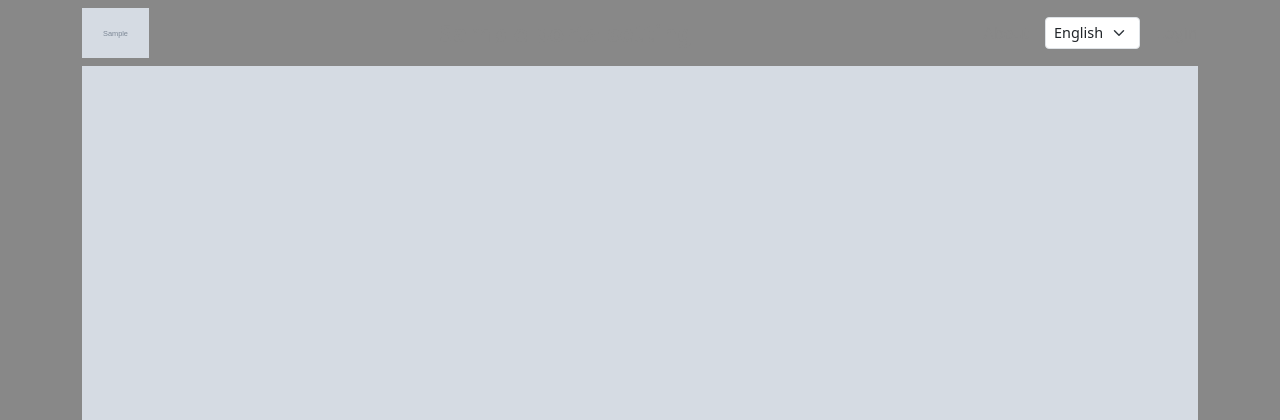
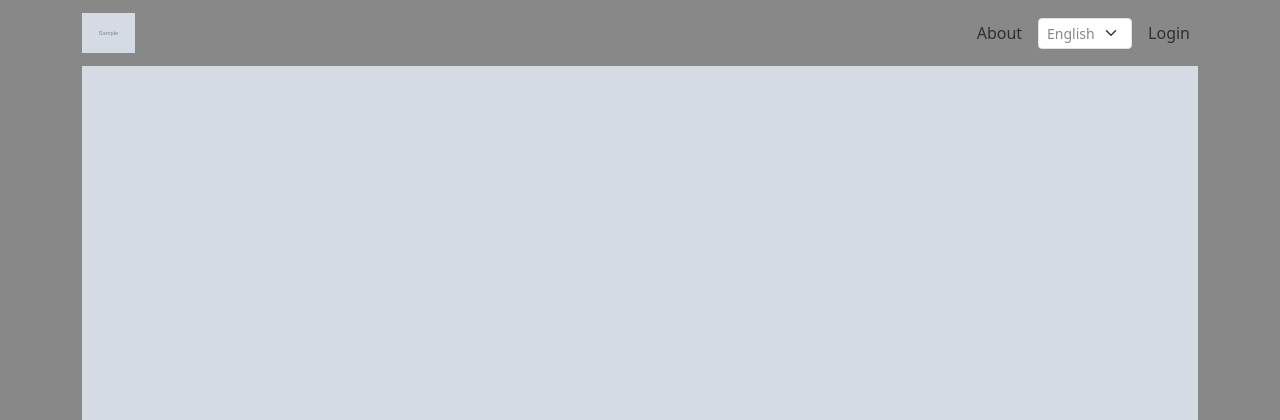
Before and after one commit to sauravd/kcc-data, a Django app: page / in a window 1280 px wide. Shown: the top 420 px of the page. Run offline with Django 5.2, Linux system fonts and the light colour scheme; tables that the repository leaves empty hold one stand-in row (values such as "Sample post"); grey boxes marked "Sample" are stand-in pictures.

Commit message:
feat: compeleted a full portal app with admin customization options

```diff
--- a/web/portal/templates/base.html
+++ b/web/portal/templates/base.html
@@ -10,80 +10,86 @@
  {% else %}
    <link rel="shortcut icon" href="{% static 'img/default-favicon.ico' %}" type="image/x-icon">
  {% endif %}
-  <link href="https://cdn.jsdelivr.net/npm/bootstrap@5/dist/css/bootstrap.min.css" rel="stylesheet">
+  <link href="https://cdn.jsdelivr.net/npm/bootstrap@5.3.2/dist/css/bootstrap.min.css"
+  rel="stylesheet" integrity="sha384-..." crossorigin="anonymous">
   <link href="{% static 'css/site.css' %}" rel="stylesheet">
   {% block extra_head %}{% endblock %}
 </head>
 <body class="d-flex flex-column min-vh-100"
      style="background: {{ cfg.body_bg_color }}; color: {{ cfg.body_text_color }};">
-    <header style="background: {{ cfg.header_color }}; padding: .5rem 0;">
-    <nav class="container d-flex align-items-center">
-      <!-- left: logo -->
-      <div class="flex-shrink-0">
+    <header>
+  <nav class="navbar navbar-expand-md" style="background: {{ cfg.header_color }};">
+    <div class="container">
+      <!-- Brand: logo + title -->
+      <a class="navbar-brand d-flex align-items-center" href="{% url 'portal:index' %}">
         {% if cfg.logo %}
-          <a href="/"><img src="{{ cfg.logo.url }}" alt="{{ cfg.site_title }}" style="height:50px;"></a>
+          <img src="{{ cfg.logo.url }}" alt="{{ cfg.site_title }}" style="height:40px;">
         {% endif %}
-      </div>
+        <span class="ms-2 fw-bold"
+              style="color: {{ cfg.header_text_color }}; font-size:1.25rem;">
+          {{ cfg.site_title }}
+        </span>
+      </a>
 
-      <!-- center: title -->
-      <div class="flex-grow-1 text-center">
-        <a href="/" class="navbar-brand"
-           style="color: {{ cfg.header_text_color }};
-                  font-weight:700;
-                  font-size:1.5rem;
-                  text-decoration:none;">
-          {{ cfg.site_title }}
-        </a>
-      </div>
+      <!-- Toggler button for mobile -->
+      <button class="navbar-toggler" type="button" data-bs-toggle="collapse"
+              data-bs-target="#mainNavbar" aria-controls="mainNavbar"
+              aria-expanded="false" aria-label="{% trans 'Toggle navigation' %}">
+        <span class="navbar-toggler-icon"></span>
+      </button>
 
-      <!-- right: nav buttons -->
-      <ul class="navbar-nav d-flex flex-row align-items-center flex-shrink-0">
+      <!-- Collapsible content -->
+      <div class="collapse navbar-collapse" id="mainNavbar">
+        <ul class="navbar-nav ms-auto align-items-center">
           <!-- About -->
-        <li class="nav-item me-3">
+          <li class="nav-item">
             <a class="nav-link" href="{% url 'portal:about' %}"
-             style="color: {{ cfg.login_text_color }}; font-weight:500;">
+               style="color: {{ cfg.login_text_color }};">
               {% trans "About" %}
             </a>
           </li>
-        <!-- language -->
-        <li class="nav-item me-3">
-          <form action="{% url 'set_language' %}" method="post">
+
+          <!-- Language selector -->
+          <li class="nav-item">
+            <form action="{% url 'set_language' %}" method="post" class="d-flex mx-md-2">
               {% csrf_token %}
               <select name="language" onchange="this.form.submit()"
                       class="form-select form-select-sm"
-                    style="width:auto;font-size:0.9rem;">
+                      style="color: {{ cfg.header_text_color }};">
                 {% get_current_language as LANGUAGE_CODE %}
                 <option value="en" {% if LANGUAGE_CODE == 'en' %}selected{% endif %}>English</option>
                 <option value="ar" {% if LANGUAGE_CODE == 'ar' %}selected{% endif %}>Arabic</option>
               </select>
             </form>
           </li>
-        <!-- login/logout -->
+
+          <!-- Login / User / Logout -->
           {% if user.is_authenticated %}
-          <li class="nav-item me-3">
-            <span class="nav-link" style="color: {{ cfg.header_text_color }}; font-weight:500;">
+            <li class="nav-item">
+              <span class="nav-link" style="color: {{ cfg.header_text_color }};">
                 {{ user.get_full_name|default:user.username }}
               </span>
             </li>
             <li class="nav-item">
-            <a class="nav-link"
-               href="{% url 'admin:logout' %}"
-               style="color: {{ cfg.login_text_color }}; font-weight:500;">
+              <a class="nav-link" href="{% url 'portal:logout' %}"
+                 style="color: {{ cfg.login_text_color }};">
                 {% trans "Logout" %}
               </a>
             </li>
           {% else %}
             <li class="nav-item">
-            <a class="nav-link"
-               href="{% url 'admin:login' %}"
-               style="color: {{ cfg.login_text_color }}; font-weight:500;">
+              <a class="nav-link" href="{% url 'admin:login' %}"
+                 style="color: {{ cfg.login_text_color }};">
                 {% trans "Login" %}
               </a>
             </li>
           {% endif %}
         </ul>
+      </div>
+    </div>
   </nav>
 </header>
+
 
   <main class="flex-fill container">
     {% block content %}{% endblock %}
@@ -92,7 +98,9 @@
   <footer class="mt-auto p-3 text-center" style="background: {{ cfg.footer_color }}; color: {{ cfg.footer_text_color }};">
     &copy; {{ cfg.organization }} {{ cfg.copyright_year }}
   </footer>
-  <script src="https://cdn.jsdelivr.net/npm/bootstrap@5/dist/js/bootstrap.bundle.min.js"></script>
-  <!-- {% block extra_js %}{% endblock %} -->
+  <script
+  src="https://cdn.jsdelivr.net/npm/bootstrap@5.3.2/dist/js/bootstrap.bundle.min.js"
+  integrity="sha384-..." crossorigin="anonymous">
+</script>
 </body>
 </html>
--- a/web/portal/urls.py
+++ b/web/portal/urls.py
@@ -1,9 +1,10 @@
 from django.urls import path
-from .views import index, about
+from .views import index, about, site_logout
 
 app_name = 'portal'
 
 urlpatterns = [
   path('', index, name='index'),
   path('about/', about, name='about'),
+  path('logout/', site_logout, name='logout'),
 ]
--- a/web/portal/views.py
+++ b/web/portal/views.py
@@ -1,5 +1,6 @@
-from django.shortcuts import render, get_object_or_404
+from django.shortcuts import render, get_object_or_404, redirect
 from .models import PortalSetting, CarouselImage, PortalCard, AboutPage
+from django.contrib.auth import logout
 
 def index(request):
     cfg, _ = PortalSetting.objects.get_or_create(
@@ -22,3 +23,8 @@
         'about': about_page,
     }
     return render(request, 'portal/about.html', context)
+
+
+def site_logout(request):
+    logout(request)
+    return redirect('portal:index')
--- a/web/requirements.txt
+++ b/web/requirements.txt
@@ -3,3 +3,4 @@
 django-crontab
 pytz
 Pillow>=11
+django-modeltranslation>=0.17
--- a/web/thematic_data/urls.py
+++ b/web/thematic_data/urls.py
@@ -20,11 +20,11 @@
 from django.conf.urls.static import static
 from django.views.generic import RedirectView
 from django.conf.urls.i18n import i18n_patterns
+from django.contrib.auth import views as auth_views
 
 urlpatterns = [
     path('admin/', admin.site.urls),
     path('i18n/', include('django.conf.urls.i18n')),
     path('admin/login/', admin.site.login, name='login'),
-    path('admin/logout/', admin.site.logout, name='logout'),
     path('', include('portal.urls', namespace='portal')),
 ] + static(settings.MEDIA_URL, document_root=settings.MEDIA_ROOT)
```
Also changed, not shown: web/thematic_data/settings.py (+13 -1 lines). Lines whose indentation alone changed are shown as unchanged.
